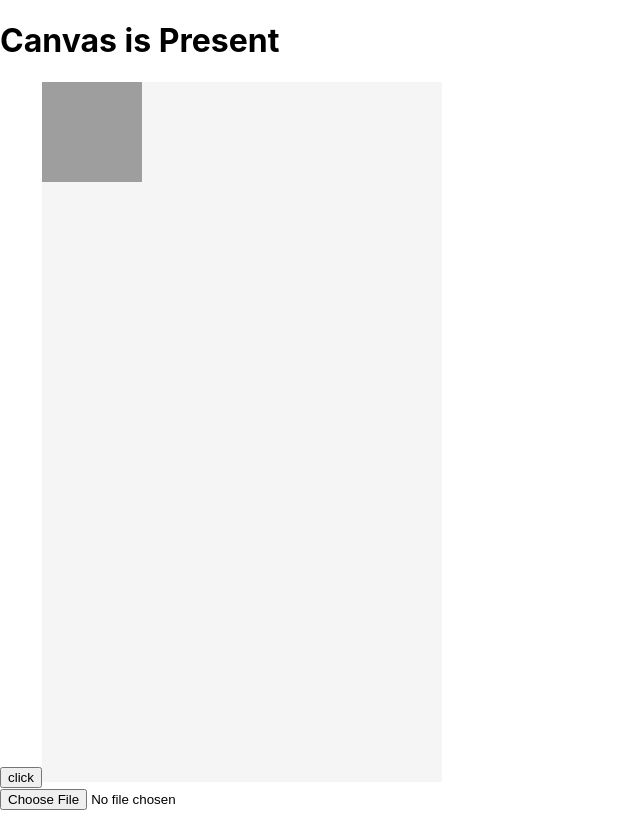
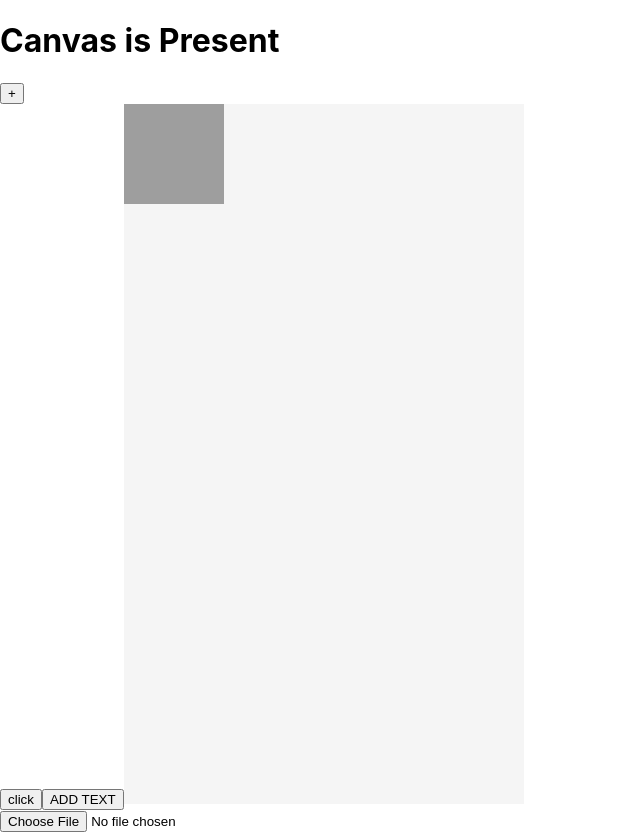
Before and after one commit to sumraharshit/Real_Time_Collaborative_WhiteBoard, a React (Create React App) app: page /whiteboard/1 in a window 1280 px wide. Shown: the whole page, without its empty margins (0-640 px from the left). Before the commit the page ends 810 px from the top, so only its background shows below. Built offline with nearby package versions, Linux system fonts and the light colour scheme.

Commit message:
Added multiple canvas feature while scrolling and using button. Plus added text box to canvas

```diff
--- a/src/App.js
+++ b/src/App.js
@@ -1,16 +1,39 @@
-
 import React from "react";
 import { ReactDOM } from 'react';
 import Canvas from "./Canvas";
+import {useState} from "react";
 
 
 
 function App() {
+  const [canvasNumber,setCanvasNumber] = useState([0]);
+
+
+  function addCanavas(){
+    setCanvasNumber((prevValue)=>{
+      return ([...prevValue,0]);
+    })
+  }
+
+  // document.addEventListener('scroll',(event)=>{
+  //     if(window.scrollY%70===0){
+  //        addCanavas();
+  //     }
+  // })
+
+
   return (
     <div className="App">
       <h1>Canvas is Present</h1>
-     <Canvas height={700}
-            width={400}/>
+      <button onClick={addCanavas}>+</button>
+
+     {canvasNumber.map((note,index)=>{
+         return (<Canvas key={index} height={700}
+         width={400}/>);
+
+     })}
+
+     {/* <Input /> */}
 
     </div>
   );
--- a/src/Canvas.js
+++ b/src/Canvas.js
@@ -1,11 +1,13 @@
 import React, { useRef, useEffect, useState } from "react";
 import UploadFile from './UploadFile';
 import './style.css';
+import Input from "./Input";
 
 function Canvas(props) {
     const [drawing, setDrawing] = useState(false);
     const canvasRef = useRef(null);
     const [imageDraw,setDrawImage] = useState(null);
+    const [displayText,setDisplayText] = useState(false);
 
 
     useEffect(()=>{
@@ -70,9 +72,13 @@ function Canvas(props) {
             <button onClick={() => {
                 setDrawing(!drawing);
             }}>click</button>
+            <button onClick={()=>{
+               setDisplayText(!displayText)
+            }} >ADD TEXT</button>
             <canvas ref={canvasRef}
             className="canvas" height={props.height} width={props.width}/>
             <UploadFile imageSource={setDrawImage}/>
+             {displayText && <Input/>}
         </div>
     );
 }
--- /dev/null
+++ b/src/Input.js
@@ -0,0 +1,20 @@
+import React from "react";
+import ReactDOM from "react";
+import {useState} from "react";
+
+
+function Input(){
+      const [text,setText] = useState("");
+
+      function changeText(event){
+        const newText = event.target.value
+        setText(newText);
+        console.log(text);
+      }
+
+    return (
+        <input type="text" onChange={changeText} placeholder="Add a text" value={text}/>
+    )
+}
+
+export default Input;
--- a/src/style.css
+++ b/src/style.css
@@ -1,7 +1,5 @@
 .canvas{
-
     background-color: whitesmoke;
-
 }
 
 .uploadedImage{
```
